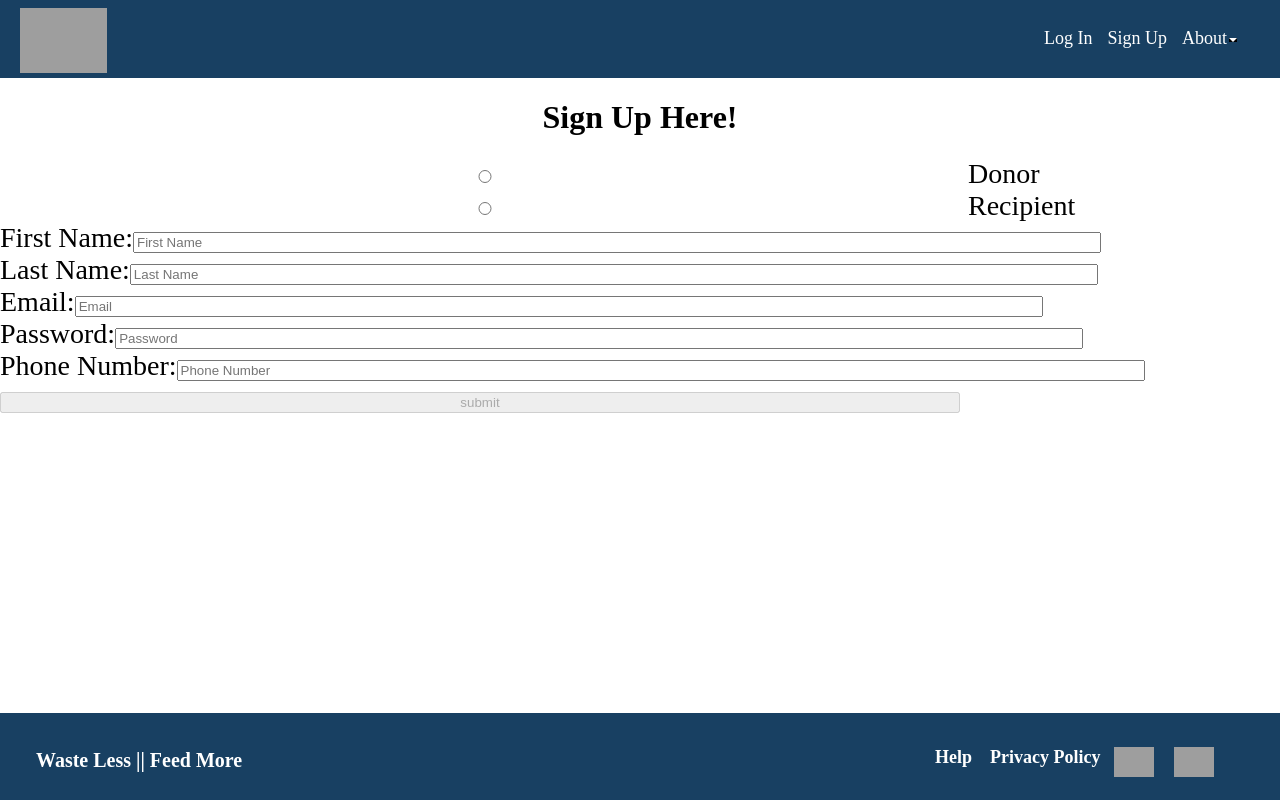
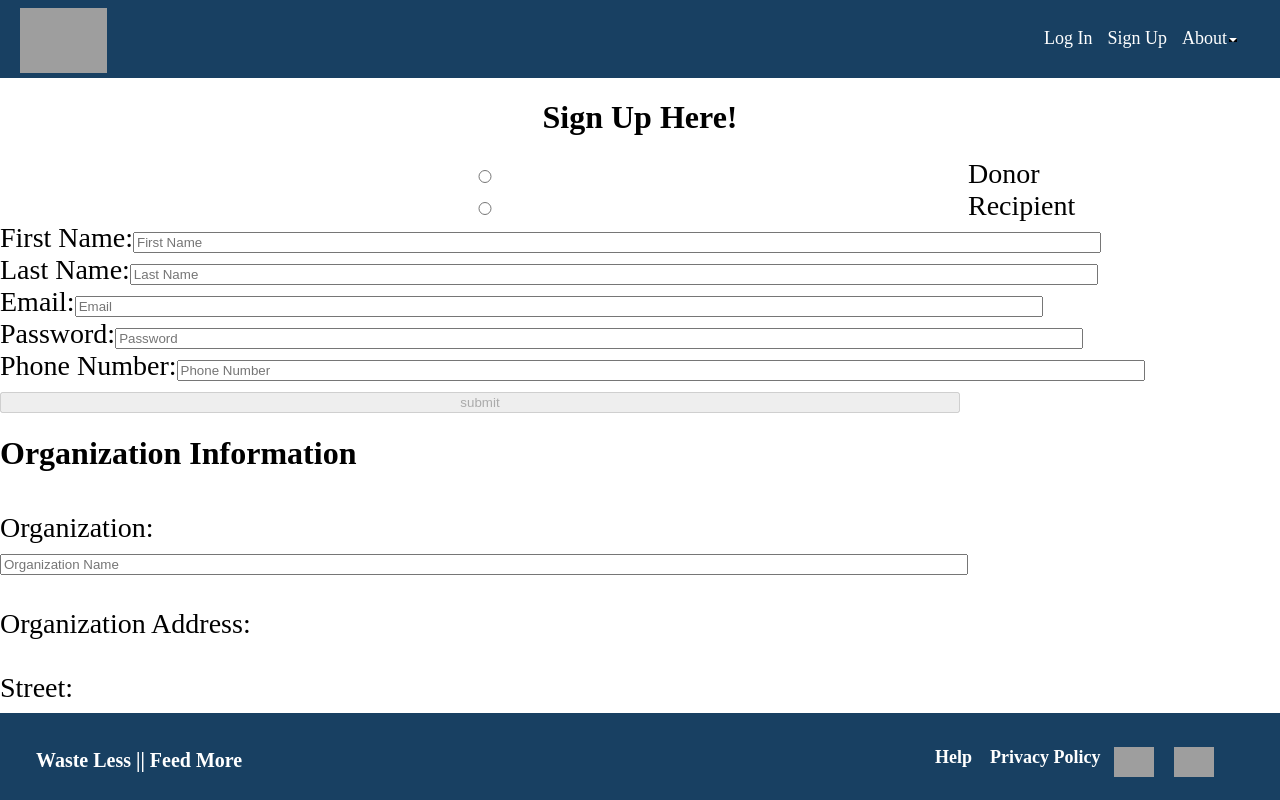
Before and after one commit to dbf8/Means_Database_Signup, a React (Create React App) app: page / in a window 1280 px wide. Shown: the top 800 px of the page. Built offline with nearby package versions, Linux system fonts and the light colour scheme; grey boxes are pictures that could not be loaded.

Commit message:
updating setState to reflect organization

```diff
--- a/src/app/App.js
+++ b/src/app/App.js
@@ -12,6 +12,7 @@ class App extends Component {
         <Header />
         <Signup />
         <Footer />
+        <OrgForm />
       </div>
     );
   }
--- a/src/orgform/OrgForm.js
+++ b/src/orgform/OrgForm.js
@@ -6,21 +6,27 @@ class OrgForm extends Component {
   constructor() {
     super();
     this.state = {
+      organizaton: {
         name: "",
         street: "",
         suite: "",
         city: "",
         state: "",
         zip: ""
+      }
     };
     this.handleOnChange = this.handleOnChange.bind(this);
   }
   handleOnChange(e) {
     this.setState({
+      organizaton: {
+        ...this.state.organizaton,
         [e.target.name]: e.target.value
+      }
     });
   }
   render() {
+    console.log(this.state.organizaton.name);
     return (
       <div>
         <h1>Organization Information</h1>
@@ -37,11 +43,11 @@ class OrgForm extends Component {
           <br />
           <br />
           <OrgAddressForm
-            street={this.state.street}
-            suite={this.state.suite}
-            city={this.state.city}
-            state={this.state.state}
-            zip={this.state.zip}
+            street={this.state.organizaton.street}
+            suite={this.state.organizaton.suite}
+            city={this.state.organizaton.city}
+            state={this.state.organizaton.state}
+            zip={this.state.organizaton.zip}
             handleOnChange={this.handleOnChange}
           />
         </form>
```
Lines whose indentation alone changed are shown as unchanged.
